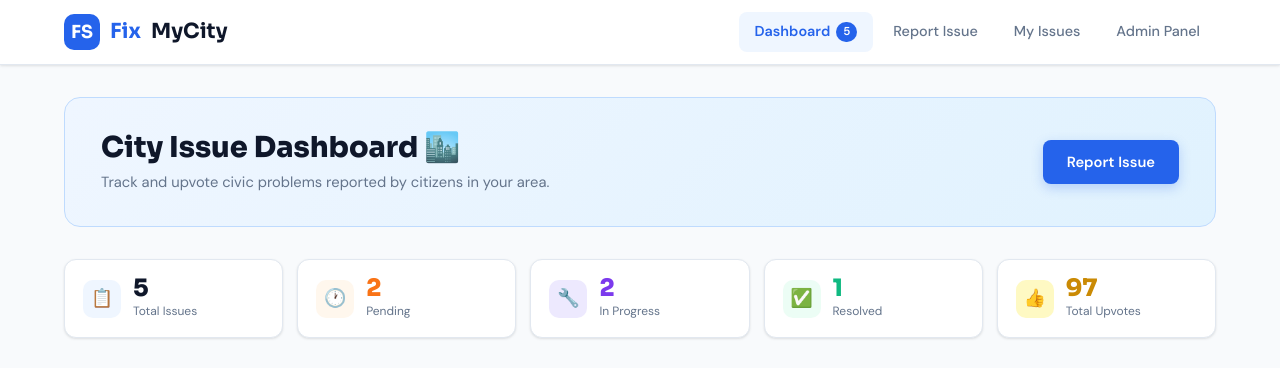
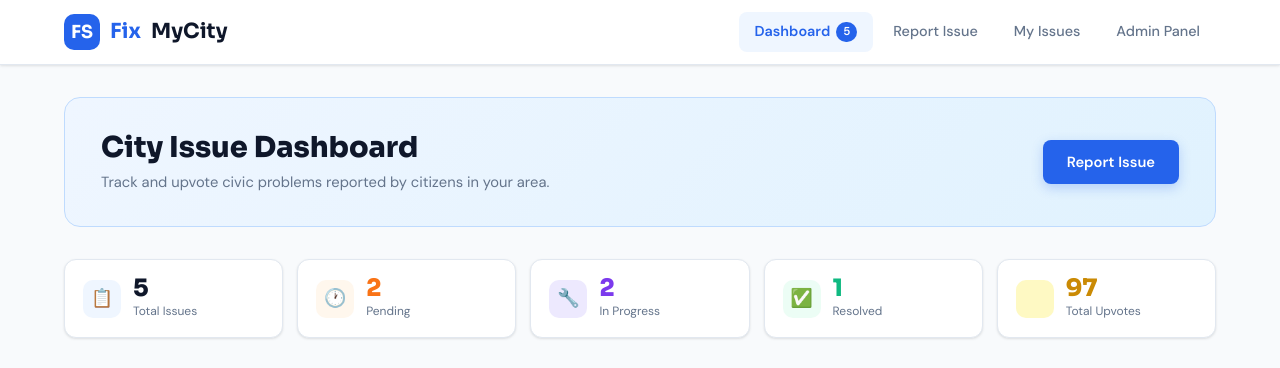
Before and after one commit to Ayaan342/fixmycity, a React (Create React App) app: page / in a window 1280 px wide. Shown: the top 368 px of the page. Built offline with nearby package versions, Linux system fonts and the light colour scheme; the HTML template or start-up script is replaced by a standard one.

Commit message:
Update Dashboard.js

```diff
--- a/src/components/Dashboard.js
+++ b/src/components/Dashboard.js
@@ -35,7 +35,7 @@ function Dashboard({ issues, onUpvote }) {
     <div className="dashboard-wrap">
       <div className="dashboard-hero">
         <div className="hero-text">
-          <h1>City Issue Dashboard 🏙️</h1>
+          <h1>City Issue Dashboard</h1>
           <p>Track and upvote civic problems reported by citizens in your area.</p>
         </div>
         <button className="hero-cta" onClick={() => navigate("/report")}>
@@ -73,7 +73,7 @@ function Dashboard({ issues, onUpvote }) {
           </div>
         </div>
         <div className="mini-stat">
-          <div className="mini-stat-icon" style={{ background: "#fef9c3" }}>👍</div>
+          <div className="mini-stat-icon" style={{ background: "#fef9c3" }}></div>
           <div>
             <div className="mini-stat-num" style={{ color: "#ca8a04" }}>{totalVotes}</div>
             <div className="mini-stat-lbl">Total Upvotes</div>
```
